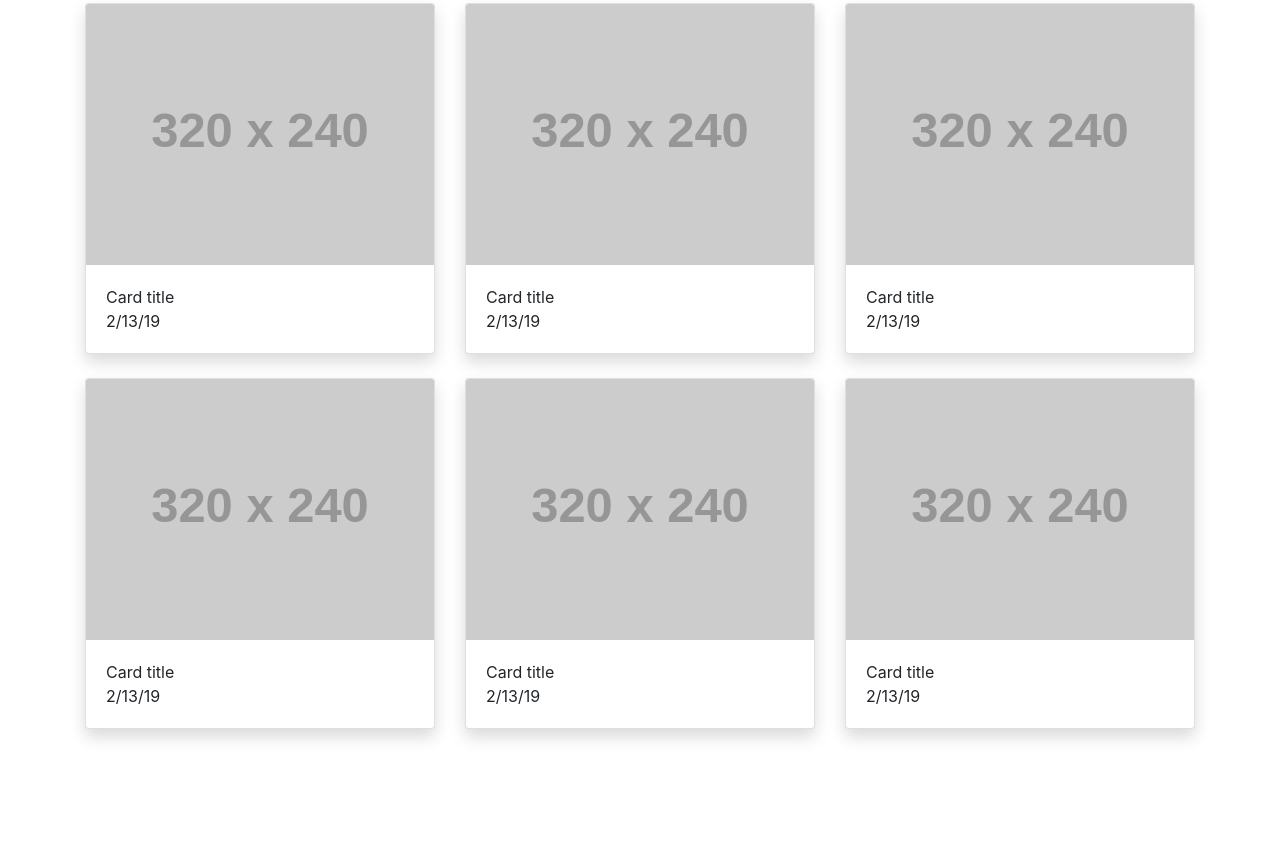
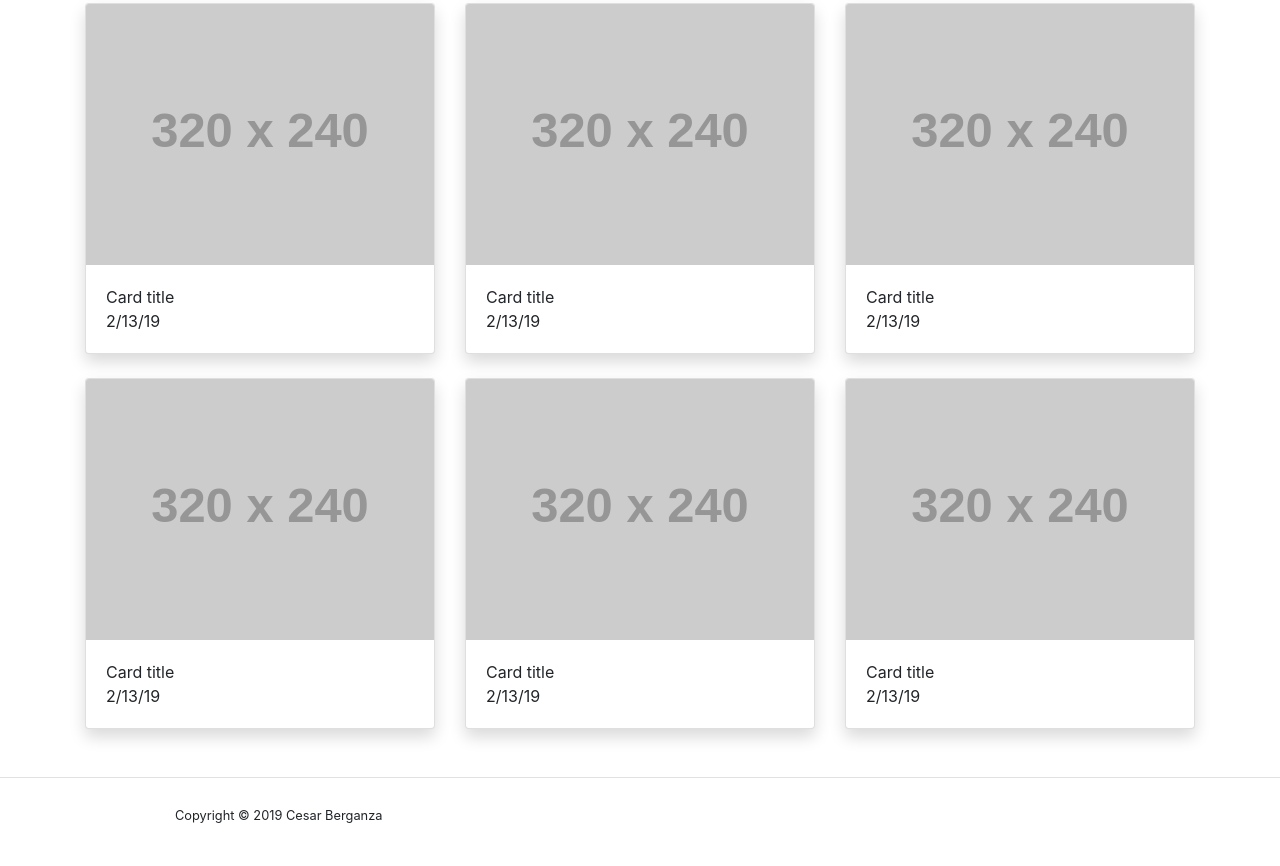
Before and after one commit to cberganza/bootstrap-exercise, a plain HTML site: page index.html in a window 1280 px wide. Shown: the part 1206-2072 px from the top of the page. Before the commit the page ends 1959 px from the top, so only its background shows below. Drawn offline with nearby package versions, Linux system fonts and the light colour scheme; placeholder pictures from the web are drawn by us.

Commit message:
Added footer

```diff
--- a/index.html
+++ b/index.html
@@ -35,7 +35,7 @@
 	<main class="container">
 		<img class="d-block img-fluid mx-auto" src="assets/images/image.jpg" alt="man looking at spiral galaxy">
 
-		<p class="lead my-4 w-75 mx-auto"><b>Lorem ipsum dolor sit amet, consectetur adipisicing elit. Porro, eligendi consequuntur iste natus? Sequi eius tempore, cum at odit fugit, porro exercitationem incidunt minus dolorum voluptatem veritatis. Asperiores, dolorem, eum.</b></p>
+		<p class="lead my-4 w-75 mx-auto"><strong>Lorem ipsum dolor sit amet, consectetur adipisicing elit. Porro, eligendi consequuntur iste natus? Sequi eius tempore, cum at odit fugit, porro exercitationem incidunt minus dolorum voluptatem veritatis. Asperiores, dolorem, eum.</strong></p>
 
 		<section class="row">
 
@@ -140,6 +140,17 @@
 <!--END Card -->
 		</section>
 	</main>
+
+	<footer class="border-top mt-4">
+		<div class="container py-4 w-75">
+			<p>
+				<small>
+					Copyright &copy; 2019 Cesar Berganza
+				</small>
+			</p>
+		</div>
+	</footer>
+
 	<script src="https://code.jquery.com/jquery-3.3.1.slim.min.js" integrity="sha384-q8i/X+965DzO0rT7abK41JStQIAqVgRVzpbzo5smXKp4YfRvH+8abtTE1Pi6jizo" crossorigin="anonymous"></script>
 	<script src="https://cdnjs.cloudflare.com/ajax/libs/popper.js/1.14.7/umd/popper.min.js" integrity="sha384-UO2eT0CpHqdSJQ6hJty5KVphtPhzWj9WO1clHTMGa3JDZwrnQq4sF86dIHNDz0W1" crossorigin="anonymous"></script>
 	<script src="https://stackpath.bootstrapcdn.com/bootstrap/4.3.1/js/bootstrap.min.js" integrity="sha384-JjSmVgyd0p3pXB1rRibZUAYoIIy6OrQ6VrjIEaFf/nJGzIxFDsf4x0xIM+B07jRM" crossorigin="anonymous"></script>
```
